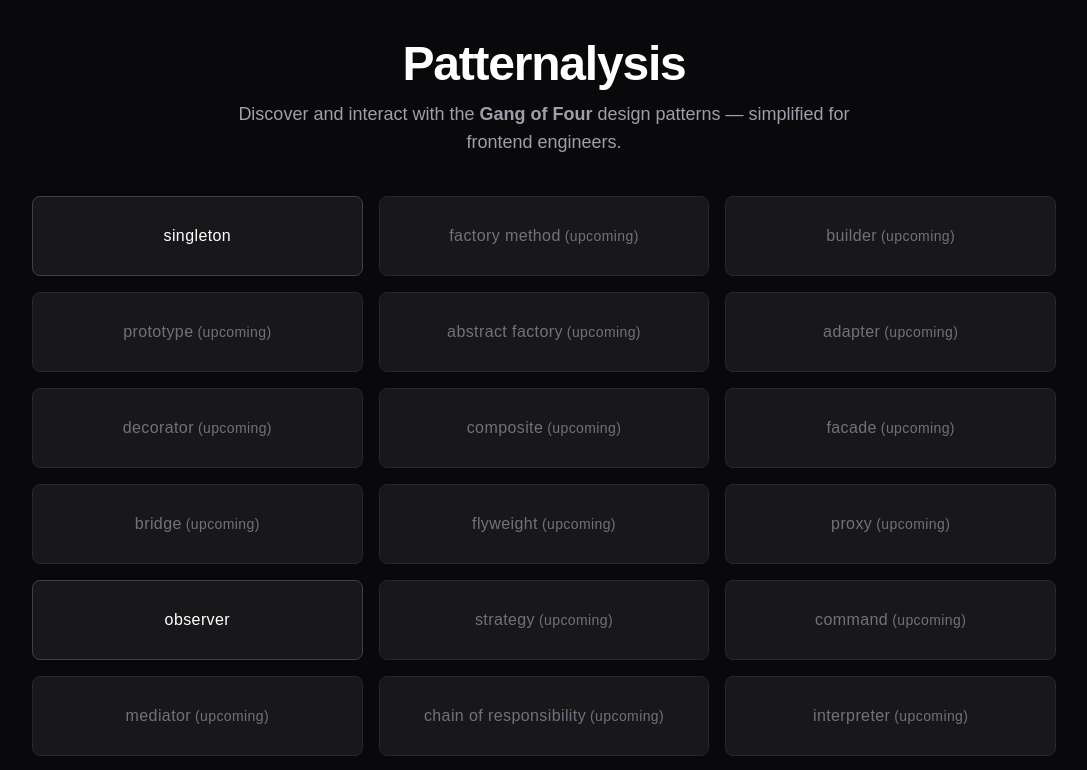
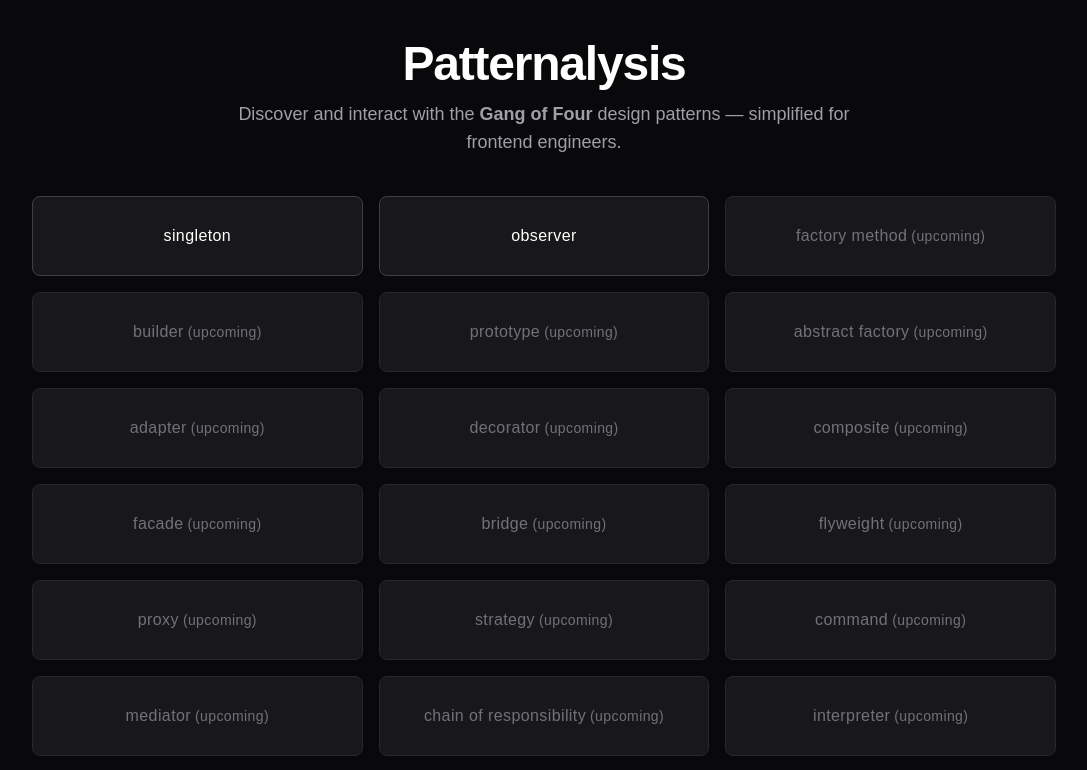
Before and after one commit to Mubtasim/patternalysis, a Next.js app: page / in a window 1280 px wide. Shown: the top 770 px of the page, without its empty margins (96-1183 px from the left). Built offline with nearby package versions, Linux system fonts and the light colour scheme.

Commit message:
refactor: Update home page to display all design patterns, including unimplemented ones, in a consolidated list

```diff
--- a/src/app/page.tsx
+++ b/src/app/page.tsx
@@ -30,6 +30,11 @@ export default function Home() {
     "visitor",
   ];
 
+  const displayedPatterns = [
+    ...implementedPatterns,
+    ...allPatterns.filter((name) => !implementedPatterns.includes(name)),
+  ];
+
   return (
     <main className="min-h-screen bg-zinc-950 text-zinc-100 px-6 py-10">
       <div className="max-w-5xl mx-auto text-center">
@@ -42,7 +47,7 @@ export default function Home() {
         </p>
 
         <div className="grid grid-cols-1 sm:grid-cols-2 md:grid-cols-3 gap-4">
-          {allPatterns.map((name) => {
+          {displayedPatterns.map((name) => {
             const isImplemented = implementedPatterns.includes(name);
             const label = name.replace(/-/g, " ");
 
```
